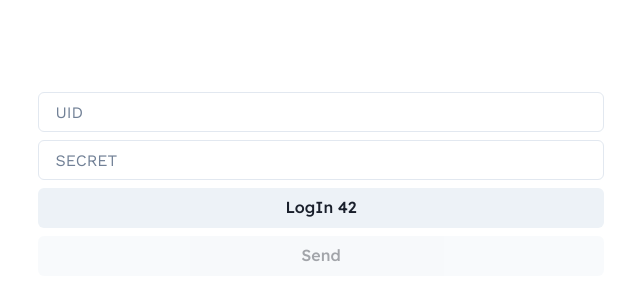
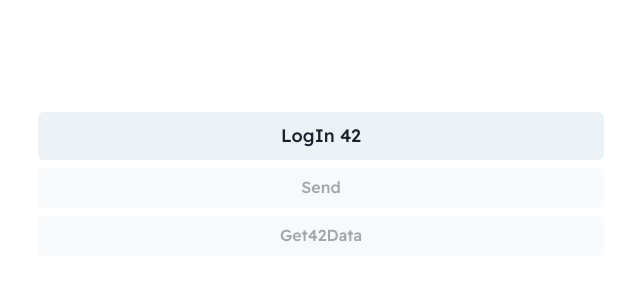
Before and after one commit to hde-oliv/ft_transcendence, a Next.js app in the folder frontend/: page / in a window 1280 px wide. Shown: the part 216-516 px from the top of the page, without its empty margins (319-959 px from the left). Built offline with nearby package versions, Linux system fonts and the light colour scheme.

Commit message:
added function to get user data

```diff
--- a/frontend/package.json
+++ b/frontend/package.json
@@ -23,6 +23,7 @@
     "react": "18.2.0",
     "react-dom": "18.2.0",
     "swr": "^2.2.4",
-    "typescript": "5.1.6"
+    "typescript": "5.1.6",
+    "zod": "^3.22.3"
   }
 }
--- a/frontend/src/pages/index.tsx
+++ b/frontend/src/pages/index.tsx
@@ -1,29 +1,26 @@
 'use client'
 import { Button, Container, Input, Stack } from "@chakra-ui/react";
 import useSWR from 'swr';
-import axios from "axios";
+import axios, { AxiosRequestConfig } from "axios";
 import { useRouter } from "next/router";
 import { useEffect, useState } from "react";
+import z, { ZodError } from 'zod';
 
-
-// async function postAuth(url: string) {
-// 	try {
-// 		axios.post('', {
-// 			"grant_type": "client_credentials",
-// 			"client_id": "u-s4t2ud-3de5cf4457b1f80620c18837e62b7ffb649ab8da9396415f8aba8688170eddb6",
-// 			"client_secret": "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"
-// 		})
-// 	} catch (e) {
-
-// 	}
-// }
+const authResponseData = z.object({
+	access_token: z.string(),
+	token_type: z.string().startsWith('bearer').length(6),
+	expires_in: z.number().int(),
+	scope: z.string().startsWith("public").length(6),
+	created_at: z.number().int(),
+	secret_valid_until: z.number().int()
+})
 
 export default function Home() {
-	const [token, setToken] = useState(undefined);
+	const [token, setToken] = useState<string | undefined>(undefined);
 
 	const router = useRouter();
 	function logIn42_redirect() {
-		const authURL = `https://api.intra.42.fr/oauth/authorize?client_id=u-s4t2ud-3de5cf4457b1f80620c18837e62b7ffb649ab8da9396415f8aba8688170eddb6&redirect_uri=http%3A%2F%2FLocalhost%3A3001&response_type=code`;
+		const authURL = `https://api.intra.42.fr/oauth/authorize?client_id=u-s4t2ud-fb85b86a0af8ab2f7f127ad1616f6d3125fd4f84c7e8e5a679b9fe5a51821265&redirect_uri=http%3A%2F%2Flocalhost%3A3001&response_type=code`;
 		window.location.href = authURL;
 
 	}
@@ -35,26 +32,45 @@ export default function Home() {
 				return;
 			}
 			const response = await axios.post('https://api.intra.42.fr/oauth/token', {
-				"grant_type": "client_credentials",
-				"client_id": "u-s4t2ud-3de5cf4457b1f80620c18837e62b7ffb649ab8da9396415f8aba8688170eddb6",
-				"client_secret": "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",
+				"grant_type": "authorization_code",
+				"client_id": "u-s4t2ud-fb85b86a0af8ab2f7f127ad1616f6d3125fd4f84c7e8e5a679b9fe5a51821265",
+				"client_secret": "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",
 				"code": code,
-				"redirect_uri": "http://localhost:3001/"
+				"redirect_uri": "http://localhost:3001"
 			})
-
+			const data = authResponseData.parse(response.data);
+			setToken(data.access_token);
+			return response.data;
 		} catch (e) {
-			window.alert(e.message)
+			if (e instanceof ZodError)
+				console.log('Failed to fetch access token');
+			if (e instanceof Error)
+				window.alert(e.message)
 		}
 	}
 
+	async function getDataFrom42() {
+		try {
+			const config: AxiosRequestConfig = {
+				headers: {
+					Authorization: `Bearer ${token}`
+				}
+			}
+			console.log(config);
+			const response = await axios.get('https://api.intra.42.fr/v2/me', config)
+			// const response = await axios.get('https://api.intra.42.fr/oauth/token/info', config)
+		} catch (e) {
+			if (e instanceof Error)
+				console.log(e);
+		}
+	}
 	return (
 		<div style={{ display: 'flex', flexDirection: 'column', justifyContent: 'center', height: '100vh' }}>
 			<Container>
 				<Stack>
-					<Input placeholder='UID'></Input>
-					<Input placeholder='SECRET'></Input>
-					<Button onClick={logIn42_redirect}>LogIn 42</Button>
+					<Button size='lg' onClick={logIn42_redirect}>LogIn 42</Button>
 					<Button onClick={exchangeCode} isDisabled={router.query.code === undefined}>Send</Button>
+					<Button onClick={getDataFrom42} isDisabled={token === undefined}>Get42Data</Button>
 				</Stack>
 			</Container>
 		</div>
```
Also changed, not shown: 1 other file (tests, documents, lock files or other folders).
